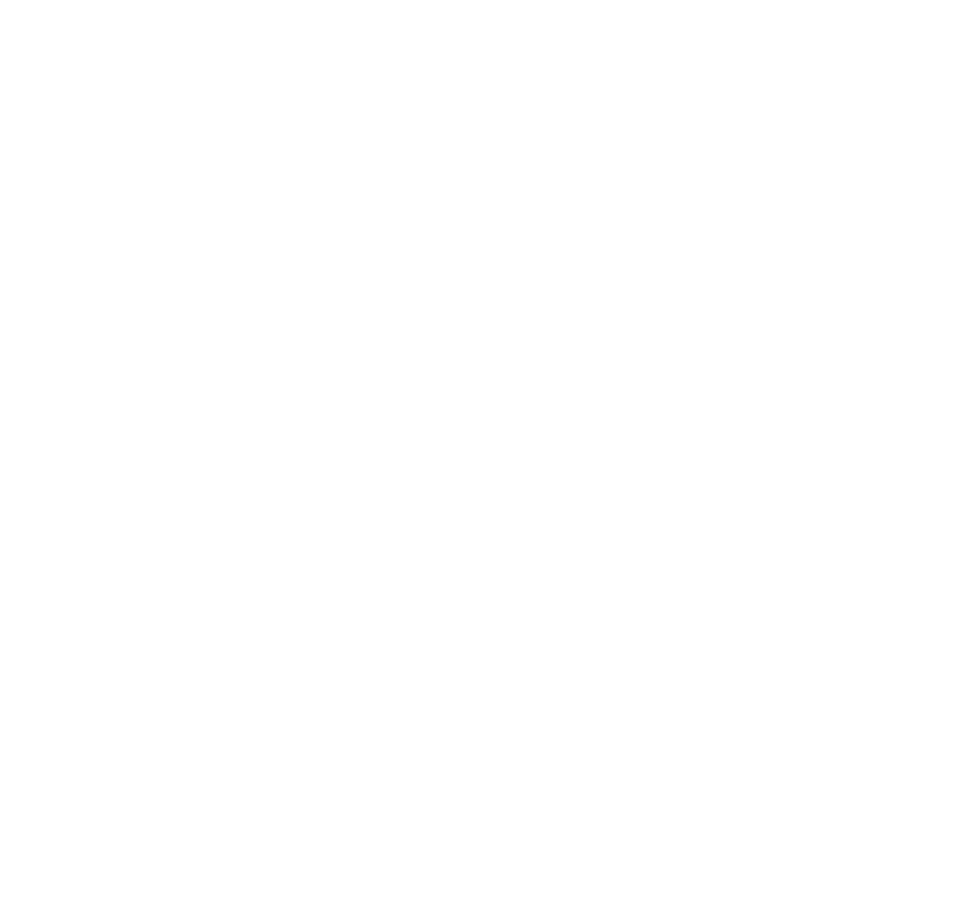
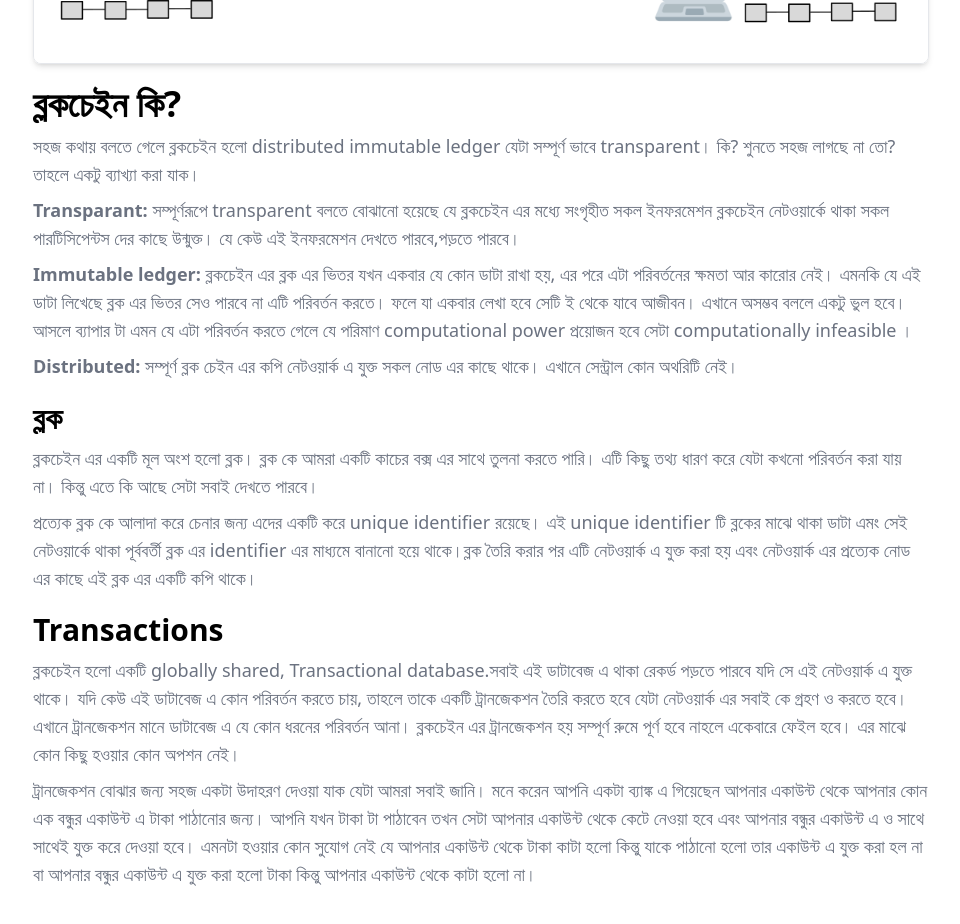
Before and after one commit to asibulhasanshanto/blog, a React (Vite) app: page /blog/bn/web3_etherium_solidity/what_is_blockchain in a window 1280 px wide. Shown: the part 400-1324 px from the top of the page, without its empty margins (159-1119 px from the left). Before the commit the page ends 800 px from the top, so only its background shows below. Built offline with nearby package versions, Linux system fonts and the light colour scheme.

Commit message:
what is blockchain done

```diff
--- a/src/App.jsx
+++ b/src/App.jsx
@@ -5,6 +5,11 @@ import {
 } from "react-router-dom";
 import Home from "./pages/Home";
 import EtheriumBlogs from "./pages/bn/etherium/EtheriumBlogs";
+// lazy load WhatIsBlockchain
+import React, { lazy, Suspense } from "react";
+const WhatIsBlockchain = lazy(() =>
+  import("./pages/bn/etherium/1.what_is_blockchain/WhatIsBlockchain")
+);
 
 const router = createBrowserRouter([
   {
@@ -22,7 +27,21 @@ const router = createBrowserRouter([
       },
       {
         path: "web3_etherium_solidity",
-        element: <EtheriumBlogs />,
+
+        children: [
+          {
+            path: "",
+            element: <EtheriumBlogs />,
+          },
+          {
+            path: "what_is_blockchain",
+            element: (
+              <Suspense fallback={<div>Loading...</div>}>
+                <WhatIsBlockchain />
+              </Suspense>
+            ),
+          },
+        ],
       },
     ],
   },
--- a/src/index.css
+++ b/src/index.css
@@ -6,4 +6,13 @@
   .category-card {
     @apply hover:shadow-md transition-all duration-300 cursor-pointer bg-gray-100 border mx-auto w-full  max-w-[380px];
   }
+  .h1 {
+    @apply text-2xl md:text-3xl lg:text-4xl font-bold mt-5;
+  }
+  .paragraph {
+    @apply text-sm md:text-base lg:text-lg text-gray-500 mt-2;
+  }
+  .h2 {
+    @apply text-xl md:text-2xl lg:text-3xl font-bold mt-5;
+  }
 }
--- /dev/null
+++ b/src/pages/bn/etherium/1.what_is_blockchain/WhatIsBlockchain.jsx
@@ -0,0 +1,84 @@
+import React from "react";
+import block_pic from "../../../../assets/images/web3/1.blockchain/blocks.png";
+
+const WhatIsBlockchain = () => {
+  return (
+    <div className="bg-white py-12 sm:py-16">
+      <div className="mx-auto max-w-7xl px-6 lg:px-8">
+        <div className="mx-auto max-w-2xl lg:max-w-4xl">
+          <img
+            src={block_pic}
+            alt=""
+            className="w-full h-auto border rounded-lg shadow-md"
+          />
+          <h1 className="h1">ব্লকচেইন কি? </h1>
+          <p className="paragraph">
+            সহজ কথায় বলতে গেলে ব্লকচেইন হলো distributed immutable ledger যেটা
+            সম্পূর্ণ ভাবে transparent। কি? শুনতে সহজ লাগছে না তো? তাহলে একটু
+            ব্যাখ্যা করা যাক।{" "}
+          </p>
+
+          <p className="paragraph">
+            {" "}
+            <span className="font-bold">Transparant:</span> সম্পূর্ণরূপে
+            transparent বলতে বোঝানো হয়েছে যে ব্লকচেইন এর মধ্যে সংগৃহীত সকল
+            ইনফরমেশন ব্লকচেইন নেটওয়ার্কে থাকা সকল পারটিসিপেন্টস দের কাছে
+            উন্মুক্ত। যে কেউ এই ইনফরমেশন দেখতে পারবে,পড়তে পারবে।{" "}
+          </p>
+          <p className="paragraph">
+            <span className="font-bold">Immutable ledger:</span> ব্লকচেইন এর
+            ব্লক এর ভিতর যখন একবার যে কোন ডাটা রাখা হয়, এর পরে এটা পরিবর্তনের
+            ক্ষমতা আর কারোর নেই। এমনকি যে এই ডাটা লিখেছে ব্লক এর ভিতর সেও পারবে
+            না এটি পরিবর্তন করতে। ফলে যা একবার লেখা হবে সেটি ই থেকে যাবে আজীবন।
+            এখানে অসম্ভব বললে একটু ভুল হবে। আসলে ব্যাপার টা এমন যে এটা পরিবর্তন
+            করতে গেলে যে পরিমাণ computational power প্রয়োজন হবে সেটা
+            computationally infeasible ।
+          </p>
+          <p className="paragraph">
+            <span className="font-bold">Distributed:</span> সম্পূর্ণ ব্লক চেইন
+            এর কপি নেটওয়ার্ক এ যুক্ত সকল নোড এর কাছে থাকে। এখানে সেন্ট্রাল কোন
+            অথরিটি নেই।
+          </p>
+
+          <h2 className="h2">ব্লক</h2>
+          <p className="paragraph">
+            ব্লকচেইন এর একটি মূল অংশ হলো ব্লক। ব্লক কে আমরা একটি কাচের বক্স এর
+            সাথে তুলনা করতে পারি। এটি কিছু তথ্য ধারণ করে যেটা কখনো পরিবর্তন করা
+            যায় না। কিন্তু এতে কি আছে সেটা সবাই দেখতে পারবে।
+          </p>
+
+          <p className="paragraph">
+            প্রত্যেক ব্লক কে আলাদা করে চেনার জন্য এদের একটি করে unique
+            identifier রয়েছে। এই unique identifier টি ব্লকের মাঝে থাকা ডাটা এমং
+            সেই নেটওয়ার্কে থাকা পূর্ববর্তী ব্লক এর identifier এর মাধ্যমে বানানো
+            হয়ে থাকে।ব্লক তৈরি করার পর এটি নেটওয়ার্ক এ যুক্ত করা হয় এবং
+            নেটওয়ার্ক এর প্রত্যেক নোড এর কাছে এই ব্লক এর একটি কপি থাকে।
+          </p>
+
+          <h2 className="h2">Transactions</h2>
+          <p className="paragraph">
+            ব্লকচেইন হলো একটি globally shared, Transactional database.সবাই এই
+            ডাটাবেজ এ থাকা রেকর্ড পড়তে পারবে যদি সে এই নেটওয়ার্ক এ যুক্ত থাকে।
+            যদি কেউ এই ডাটাবেজ এ কোন পরিবর্তন করতে চায়, তাহলে তাকে একটি
+            ট্রানজেকশন তৈরি করতে হবে যেটা নেটওয়ার্ক এর সবাই কে গ্রহণ ও করতে হবে।
+            এখানে ট্রানজেকশন মানে ডাটাবেজ এ যে কোন ধরনের পরিবর্তন আনা। ব্লকচেইন
+            এর ট্রানজেকশন হয় সম্পূর্ণ রুমে পূর্ণ হবে নাহলে একেবারে ফেইল হবে। এর
+            মাঝে কোন কিছু হওয়ার কোন অপশন নেই।
+          </p>
+          <p className="paragraph">
+            ট্রানজেকশন বোঝার জন্য সহজ একটা উদাহরণ দেওয়া যাক যেটা আমরা সবাই জানি।
+            মনে করেন আপনি একটা ব্যাঙ্ক এ গিয়েছেন আপনার একাউন্ট থেকে আপনার কোন এক
+            বন্ধুর একাউন্ট এ টাকা পাঠানোর জন্য। আপনি যখন টাকা টা পাঠাবেন তখন
+            সেটা আপনার একাউন্ট থেকে কেটে নেওয়া হবে এবং আপনার বন্ধুর একাউন্ট এ ও
+            সাথে সাথেই যুক্ত করে দেওয়া হবে। এমনটা হওয়ার কোন সুযোগ নেই যে আপনার
+            একাউন্ট থেকে টাকা কাটা হলো কিন্তু যাকে পাঠানো হলো তার একাউন্ট এ
+            যুক্ত করা হল না বা আপনার বন্ধুর একাউন্ট এ যুক্ত করা হলো টাকা কিন্তু
+            আপনার একাউন্ট থেকে কাটা হলো না।
+          </p>
+        </div>
+      </div>
+    </div>
+  );
+};
+
+export default WhatIsBlockchain;
--- a/src/pages/bn/etherium/EtheriumBlogs.jsx
+++ b/src/pages/bn/etherium/EtheriumBlogs.jsx
@@ -1,15 +1,16 @@
 import profile_pic from "../../../assets/images/profile_pic.jpg";
+import blockchain_pic from "../../../assets/images/web3/1.blockchain/blockchain.jpg";
+import { Link } from "react-router-dom";
 
 const posts = [
   {
     id: 1,
-    title: "Boost your conversion rate",
-    href: "#",
+    title: "ব্লকচেইন কি?",
+    href: "/blog/bn/web3_etherium_solidity/what_is_blockchain",
     description:
-      "Illo sint voluptas. Error voluptates culpa eligendi. Hic vel totam vitae illo. Non aliquid explicabo necessitatibus unde. Sed exercitationem placeat consectetur nulla deserunt vel iusto corrupti dicta laboris incididunt.",
-    imageUrl:
-      "https://images.unsplash.com/photo-1496128858413-b36217c2ce36?ixlib=rb-4.0.3&ixid=MnwxMjA3fDB8MHxwaG90by1wYWdlfHx8fGVufDB8fHx8&auto=format&fit=crop&w=3603&q=80",
-    date: "Mar 16, 2020",
+      "সহজ কথায় বলতে গেলে ব্লকচেইন হলো distributed immutable ledger যেটা সম্পূর্ণ ভাবে transparent। কি? শুনতে সহজ লাগছে না তো? তাহলে একটু ব্যাখ্যা করা যাক। সম্পূর্ণরূপে transparent বলতে বোঝানো হয়েছে যে ব্লকচেইন এর মধ্যে সংগৃহীত সকল ইনফরমেশন ব্লকচেইন নেটওয়ার্কে থাকা সকল পারটিসিপেন্টস দের কাছে উন্মুক্ত। যে কেউ এই ইনফরমেশন দেখতে পারবে,পড়তে পারবে।",
+    imageUrl: blockchain_pic,
+    date: " জুন ১৫, ২০২৩",
     datetime: "2020-03-16",
     //   category: { title: "Marketing", href: "#" },
     author: {
@@ -61,10 +62,10 @@ export default function EtheriumBlogs() {
                   </div>
                   <div className="group relative max-w-xl">
                     <h3 className="mt-3 text-lg font-semibold leading-6 text-gray-900 group-hover:text-gray-600">
-                      <a href={post.href}>
+                      <Link to={post.href}>
                         <span className="absolute inset-0" />
                         {post.title}
-                      </a>
+                      </Link>
                     </h3>
                     <p className="mt-5 text-sm leading-6 text-gray-600">
                       {post.description}
```
Also changed, not shown: src/assets/images/web3/1.blockchain/blockchain.jpg (added), src/assets/images/web3/1.blockchain/blocks.png (added).
